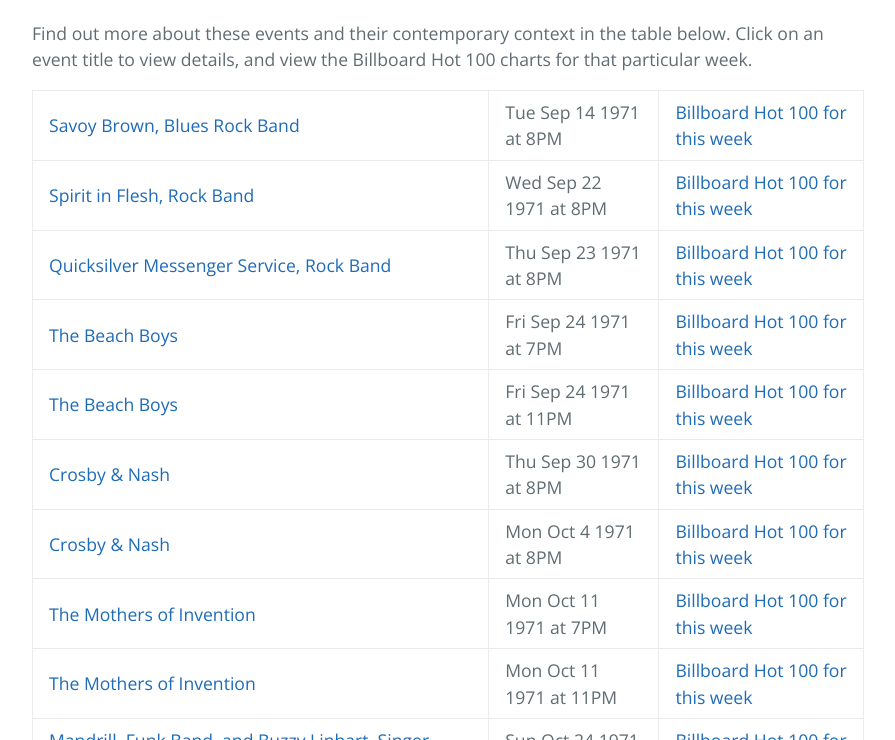
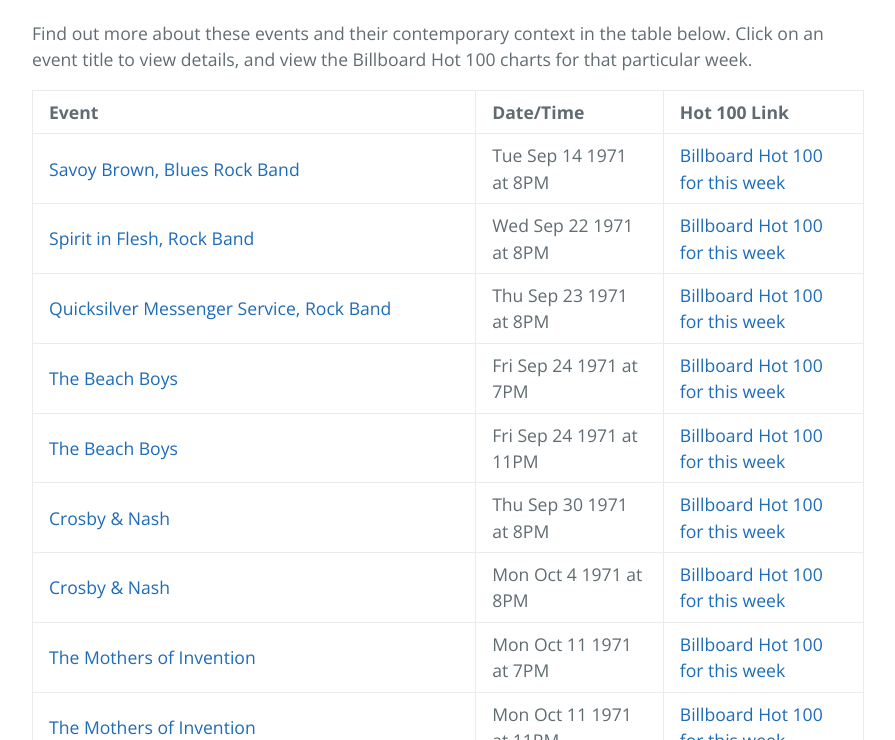
Before and after one commit to CarnegieHall/datalab, a Jekyll site: the page built from experiments/chdl-0011.md, in a window 1280 px wide and 900 px high, scrolled down 1793 px, cut to the strip 160-900 px from the top of the window. Shown: the whole strip, without its empty margins (192-1087 px from the left). Built offline with Jekyll 4.4.1, drawn with Linux system fonts in a browser that asks for light colours; our own code applies the rules of GitHub Pages for plain Markdown files.

Commit message:
Add table headers

```diff
--- a/experiments/chdl-0011.md
+++ b/experiments/chdl-0011.md
@@ -19,6 +19,7 @@ Here are two ways to learn about these events. First, explore a birthplace map o
 Find out more about these events and their contemporary context in the table below. Click on an event title to view details, and view the Billboard Hot 100 charts for that particular week.
 
 |:---|:---|:---|
+|**Event**|**Date/Time**|**Hot 100 Link**|
 |<a href="https://www.carnegiehall.org/About/History/Performance-History-Search?q=&dex=prod_PHS&event=18896" target="_blank">Savoy Brown, Blues Rock Band</a>|Tue Sep 14 1971 at 8PM|<a href="https://www.billboard.com/charts/hot-100/1971-09-18" target="_blank">Billboard Hot 100 for this week</a>|
 |<a href="https://www.carnegiehall.org/About/History/Performance-History-Search?q=&dex=prod_PHS&event=5955" target="_blank">Spirit in Flesh, Rock Band</a>|Wed Sep 22 1971 at 8PM|<a href="https://www.billboard.com/charts/hot-100/1971-09-25" target="_blank">Billboard Hot 100 for this week</a>|
 |<a href="https://www.carnegiehall.org/About/History/Performance-History-Search?q=&dex=prod_PHS&event=18272" target="_blank">Quicksilver Messenger Service, Rock Band</a>|Thu Sep 23 1971 at 8PM|<a href="https://www.billboard.com/charts/hot-100/1971-09-25" target="_blank">Billboard Hot 100 for this week</a>|
```
